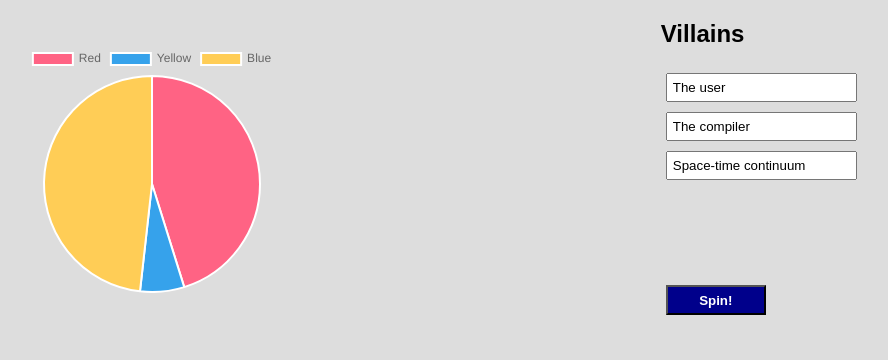
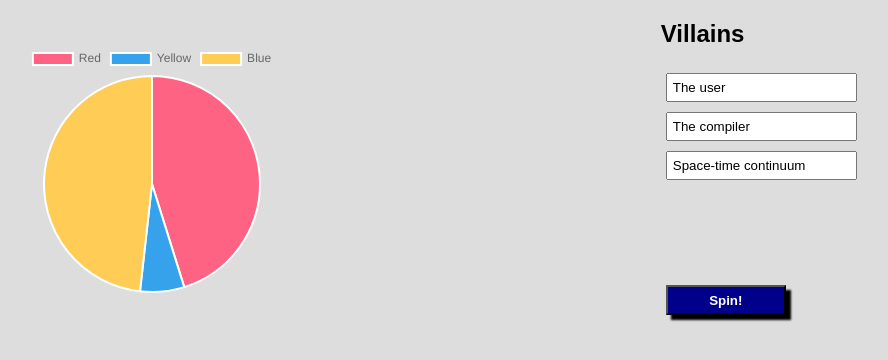
Before and after one commit to mkopinsky/whoshouldiblamethistime, a plain HTML site: page index.html in a window 1280 px wide. Shown: the part 66-426 px from the top of the page, without its empty margins (232-1120 px from the left). Drawn offline with nearby package versions, Linux system fonts and the light colour scheme.

Commit message:
Make the button more prominent

```diff
--- a/styles.css
+++ b/styles.css
@@ -19,7 +19,8 @@ button {
 }
 #spin-btn {
   margin: 100px 5px 20px;
-  width: 100px;
+  width: 120px;
+  box-shadow: 5px 5px 2px black;
 }
 
 
```
